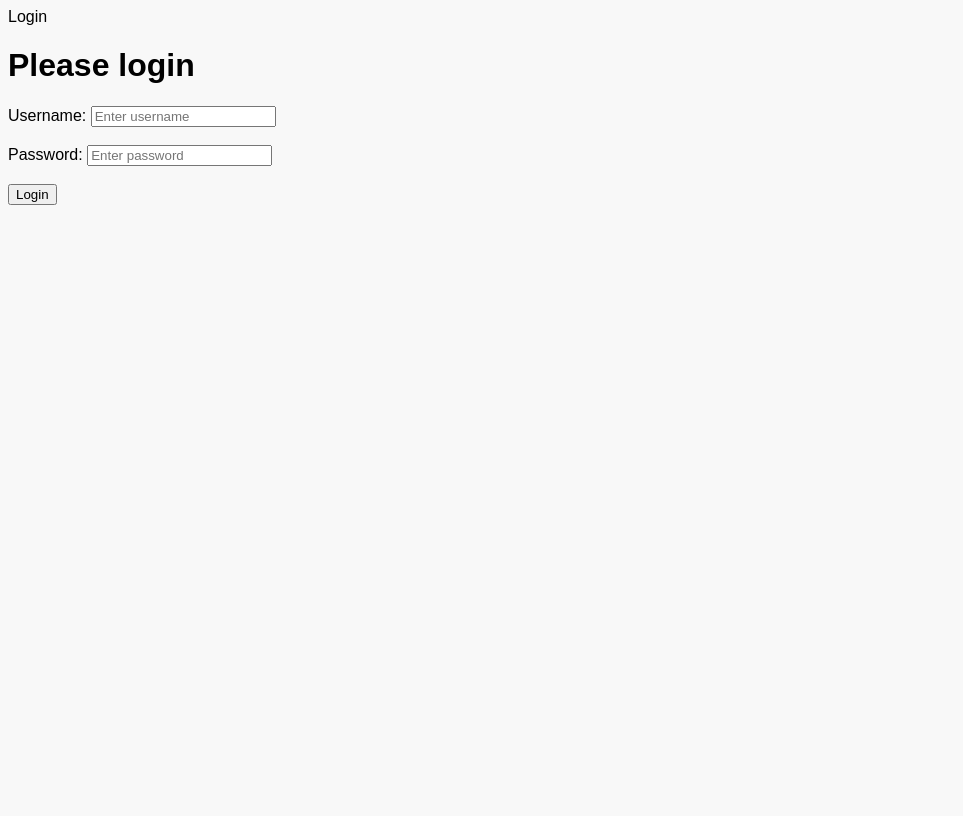
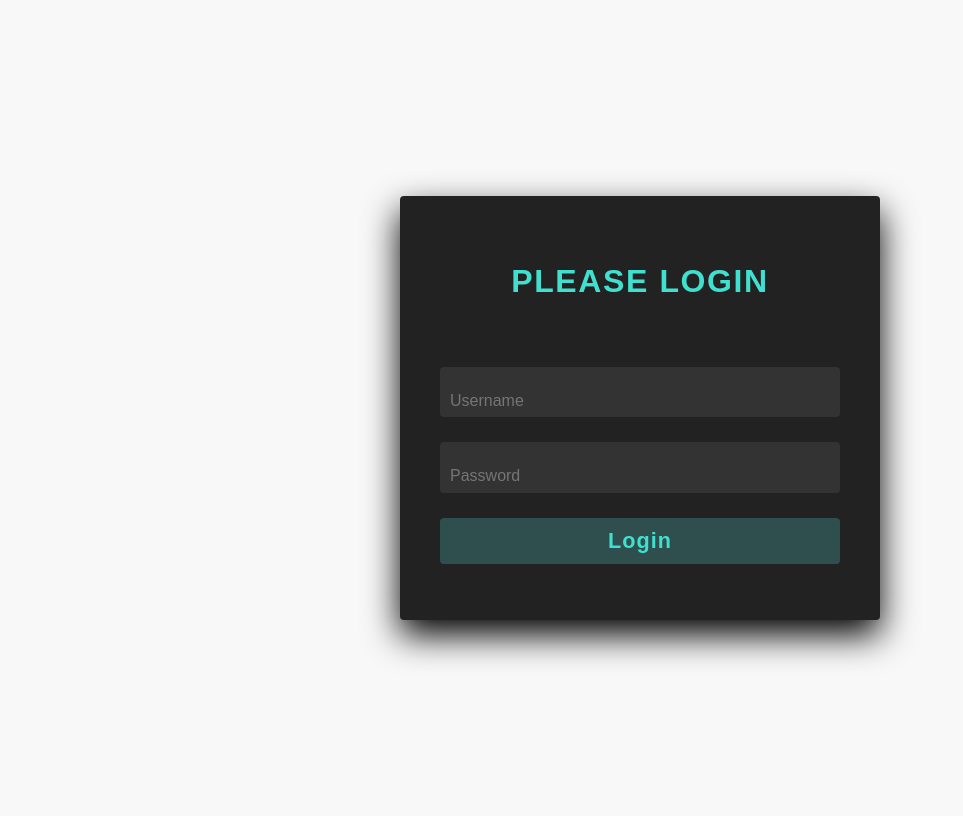
Before and after one commit to Ol86/TSE, a Django app: page /login/ in a window 1280 px wide. Shown: the whole page, without its empty margins (0-963 px from the left). Before the commit the page ends 205 px from the top, so only its background shows below. Run offline with Django 4.2, Linux system fonts and the light colour scheme.

Commit message:
Addes styles for login

```diff
--- a/Backend/Server/server_backend/base/templates/base/login.html
+++ b/Backend/Server/server_backend/base/templates/base/login.html
@@ -7,16 +7,23 @@
 {% endblock %}
 
 {% block content %}
-    <h1> Please login</h1>
+    <div class="login">
+        <div class="content">
 
-    <div>
-        <form method="POST" action="" id="login">
-            {% csrf_token %}
-            <label for="username">Username:</label>
-            <input type="text" id="username" name="username" placeholder="Enter username"><br><br>
-            <label for="password">Password:</label>
-            <input type="password" id="password" name="password" placeholder="Enter password"><br><br>
-            <input type="submit" value="Login">
-          </form>
+            <h2> Please login</h2>
+
+            <form method="POST" action="">
+                {% csrf_token %}
+                <div class="inputBox">
+                    <input type="text" name="username" placeholder="Username">
+                </div>
+                <div class="inputBox">
+                    <input type="password" name="password" placeholder="Password">
+                </div>
+                <div class="inputBox">
+                    <input type="submit" value="Login">
+                </div>
+            </form>
+        </div>
     </div>
 {% endblock %}
--- a/Backend/Server/server_backend/static/styles/styles.css
+++ b/Backend/Server/server_backend/static/styles/styles.css
@@ -1,3 +1,83 @@
+
+body {
+  display: flex;
+  justify-content: center;
+  align-items: center;
+  min-height: 100vh;
+}
+
+.login {
+    position: absolute;
+    width: 400px;
+    background: #222;
+    z-index: 1000;
+    display: flex;
+    justify-content: center;
+    align-items: center;
+    padding: 40px;
+    border-radius: 4px;
+    box-shadow: 0 15px 35px rgba(0,0,0,9)
+}
+
+.login .content {
+    position: relative;
+    width: 100%;
+    display: flex;
+    justify-content: center;
+    align-items: center;
+    flex-direction: column;
+    gap: 40px;
+}
+
+.login .content h2 {
+  font-size: 2em;
+  font-weight: 600;
+  letter-spacing: 0.05em;
+  color: turquoise;
+  text-transform: uppercase;
+}
+
+.login .content form {
+  width: 100%;
+  display: flex;
+  flex-direction: column;
+  gap: 25px;
+}
+
+.login .content form .inputBox {
+  position: relative;
+  width: 100%;
+}
+
+.login .content form .inputBox input {
+  position: relative;
+  width: 100%;
+  background: #333;
+  border: none;
+  outline: none;
+  padding: 25px 10px 7.5px;
+  border-radius: 4px;
+  color: #fff;
+  font-weight: 500;
+  font-size: 1em;
+}
+
+.login  .content form .inputBox input[type="submit"] {
+  padding: 10px;
+  background: darkslategray;
+  color: turquoise;
+  font-weight: 600;
+  font-size: 1.35em;
+  letter-spacing: 0.05em;
+  cursor: pointer;
+}
+
+input[type="submit"]:active
+{
+  opacity: 0.6;
+}
+
+
 .buttonList {
 	position: fixed;
     right: 20px;
```
